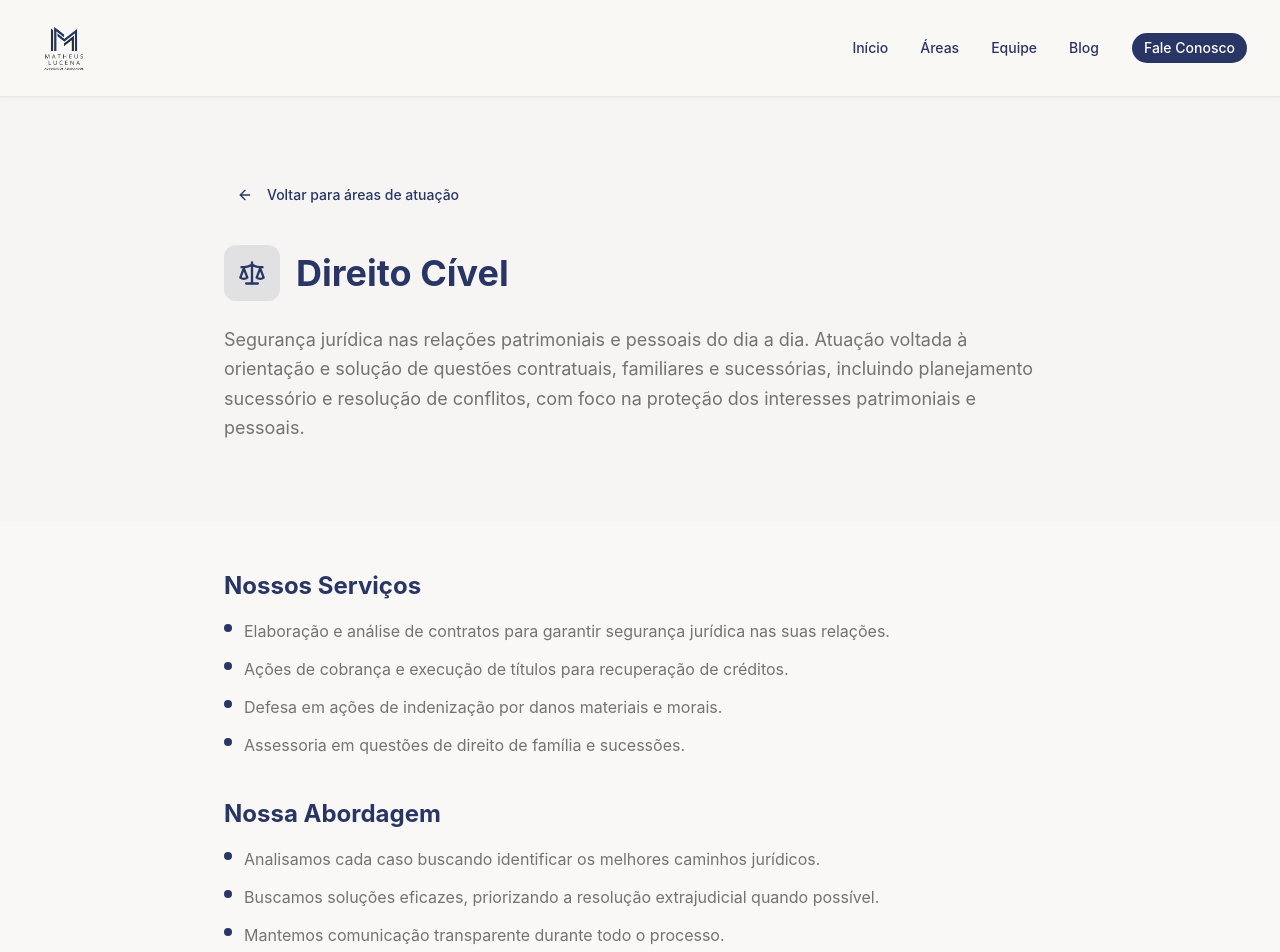
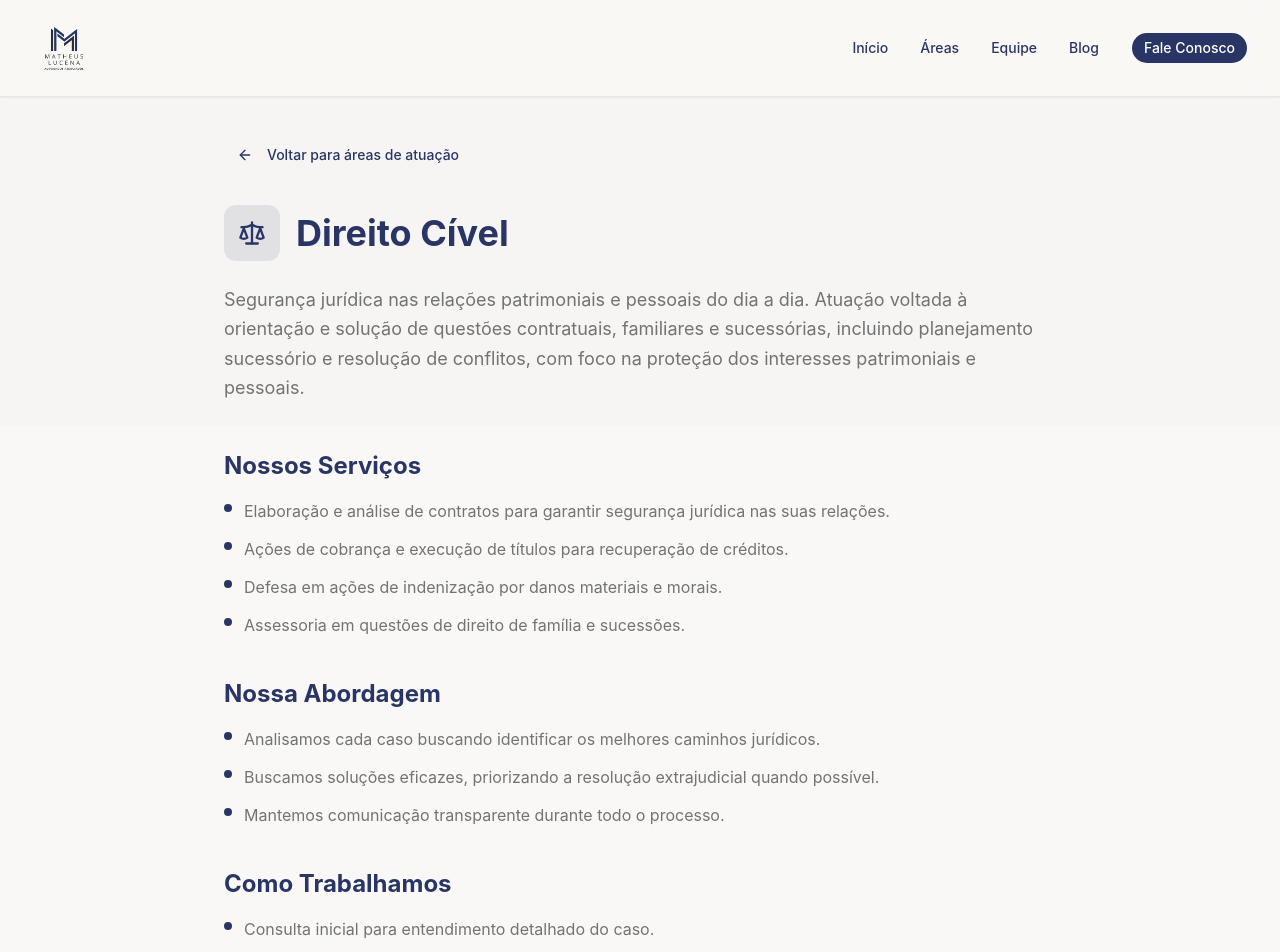
Before and after one commit to pedroocampelo/teste, a React (Vite) app: page /areas/direito-civil in a window 1280 px wide. Shown: the top 952 px of the page. Built offline with nearby package versions, Linux system fonts and the light colour scheme; no server answers.

Commit message:
Update PracticeArea.tsx

```diff
--- a/src/react-app/pages/PracticeArea.tsx
+++ b/src/react-app/pages/PracticeArea.tsx
@@ -39,7 +39,7 @@ export default function PracticeArea() {
       <Header />
       <main>
         {/* Hero da área */}
-        <section className="py-16 lg:py-20 bg-accent/30">
+        <section className="pt-10 pb-6 bg-accent/30">
           <div className="container mx-auto px-4 lg:px-8 max-w-4xl">
             <Button
               variant="ghost"
@@ -67,7 +67,7 @@ export default function PracticeArea() {
         </section>
 
         {/* Conteúdo */}
-        <section className="py-8 lg:py-12">
+        <section className="pt-6 pb-12">
           <div className="container mx-auto px-4 lg:px-8 max-w-4xl">
 
             <div className="grid gap-10">
```
